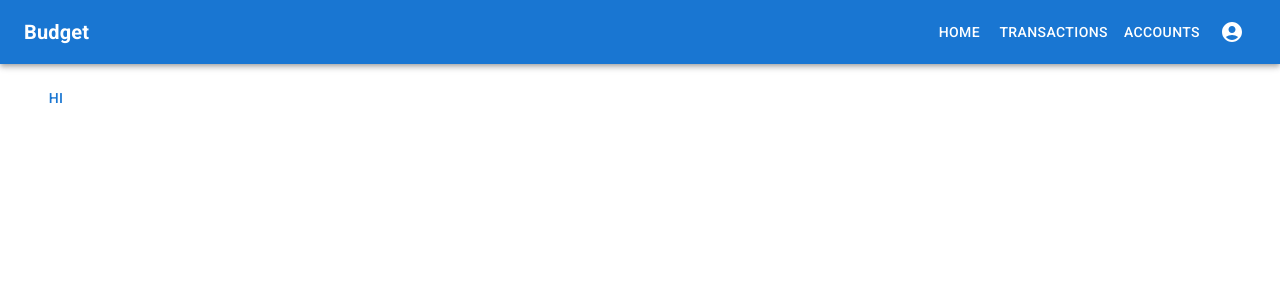
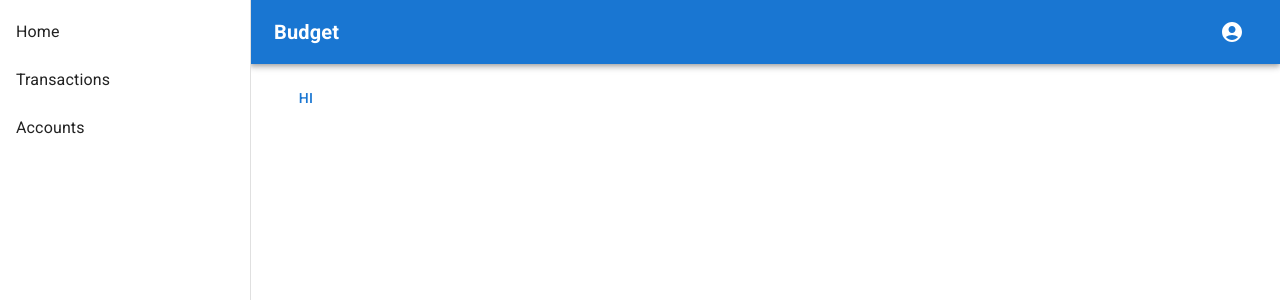
Before and after one commit to elmojohnson/budget_app, a Next.js app: page / in a window 1280 px wide. Shown: the top 300 px of the page. Built offline with nearby package versions, Linux system fonts and the light colour scheme.

Commit message:
Update: App Layout

```diff
--- a/components/layouts/AppDrawer.tsx
+++ b/components/layouts/AppDrawer.tsx
@@ -15,11 +15,6 @@ const AppDrawer = () => {
   const { isMobileOpen, handleDrawerToggle, routes } = useContext(AppContext);
 
   return (
-    <Drawer
-      open={isMobileOpen}
-      onClose={handleDrawerToggle}
-      sx={{ display: { xs: "flex", md: "none" } }}
-    >
       <Box sx={{ width: 250 }}>
         <List>
           {routes.map((route, i) => {
@@ -39,7 +34,6 @@ const AppDrawer = () => {
           })}
         </List>
       </Box>
-    </Drawer>
   );
 };
 
--- a/components/layouts/Layout.tsx
+++ b/components/layouts/Layout.tsx
@@ -1,14 +1,40 @@
+import { useContext } from "react";
+import AppContext from "@/contexts/AppContext";
+
 import Navbar from "./Navbar";
-import Container from "@mui/material/Container";
 import AppDrawer from "./AppDrawer";
 
+// MUI
+import Container from "@mui/material/Container";
+import Box from "@mui/material/Box";
+import Drawer from "@mui/material/Drawer";
+
 const Layout: React.FC<{ children: any }> = ({ children }) => {
+  const { isMobileOpen, handleDrawerToggle } = useContext(AppContext);
   return (
-    <div>
-      <Navbar />
-      <Container maxWidth="xl" sx={{py: 2}} >{children}</Container>
-      <AppDrawer />
-    </div>
+    <Box sx={{ display: "flex", flexDirection: "row" }}>
+      <Drawer sx={{ display: { sm: "none", md: "flex" } }} variant="permanent">
+        <AppDrawer />
+      </Drawer>
+      <Drawer
+        open={isMobileOpen}
+        onClose={handleDrawerToggle}
+        sx={{ display: { sm: "flex", md: "none" } }}
+      >
+        <AppDrawer />
+      </Drawer>
+      <Box
+        sx={{
+          width: { sm: "100%", md: "calc(100% - 250px)" },
+          ml: { sm: "0px", md: "250px" },
+        }}
+      >
+        <Navbar />
+        <Container maxWidth="xl" sx={{ py: 2 }}>
+          {children}
+        </Container>
+      </Box>
+    </Box>
   );
 };
 
--- a/components/layouts/Navbar.tsx
+++ b/components/layouts/Navbar.tsx
@@ -7,14 +7,13 @@ import AppBar from "@mui/material/AppBar";
 import Box from "@mui/material/Box";
 import Toolbar from "@mui/material/Toolbar";
 import Typography from "@mui/material/Typography";
-import Button from "@mui/material/Button";
 import IconButton from "@mui/material/IconButton";
 import MenuIcon from "@mui/icons-material/Menu";
 import AccountCircle from "@mui/icons-material/AccountCircle";
 
 const Navbar = () => {
   const router = useRouter();
-  const { handleDrawerToggle, routes } = useContext(AppContext);
+  const { handleDrawerToggle } = useContext(AppContext);
 
   return (
     <Box sx={{ flexGrow: 1 }}>
@@ -37,19 +36,6 @@ const Navbar = () => {
           >
             Budget
           </Typography>
-          <Box sx={{ display: { xs: "none", md: "block" } }}>
-            {routes.map((route, i) => (
-              <Button
-                key={i}
-                sx={{ color: "#fff" }}
-                onClick={() =>
-                  router.push(route.href, undefined, { shallow: true })
-                }
-              >
-                {route.label}
-              </Button>
-            ))}
-          </Box>
           <IconButton
             size="large"
             aria-label="account of current user"
```
